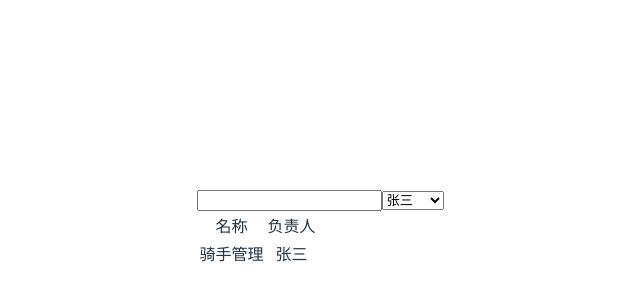
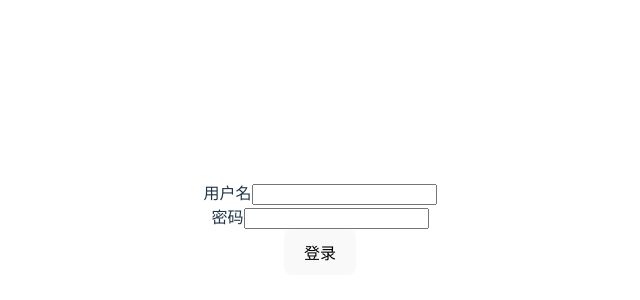
Before and after one commit to sunyfg/react-jira, a React (Vite) app: page / in a window 1280 px wide. Shown: the part 172-472 px from the top of the page, without its empty margins (320-960 px from the left). Built offline with nearby package versions, Linux system fonts and the light colour scheme; data requests are answered from the project's data file.

Commit message:
feat: add login

```diff
--- a/src/App.tsx
+++ b/src/App.tsx
@@ -1,8 +1,12 @@
-import ProjectList from "./pages/project-list";
+// import ProjectList from "./pages/project-list";
+import Login from "./pages/login";
 import "./App.css";
 
 function App() {
-  return <ProjectList />;
+  return (
+    // <ProjectList />
+    <Login />
+  );
 }
 
 export default App;
--- /dev/null
+++ b/src/pages/login/index.tsx
@@ -0,0 +1,40 @@
+import { FormEvent } from "react";
+
+const apiUrl = import.meta.env.VITE_API_URL;
+
+export default function Login() {
+  const login = (param: { username: string; password: string }) => {
+    fetch(`${apiUrl}/login`, {
+      method: "POST",
+      headers: {
+        "Content-Type": "application/json",
+      },
+      body: JSON.stringify(param),
+    }).then(async (response) => {
+      if (response.ok) {
+      }
+    });
+  };
+  const handleSubmit = (e: FormEvent<HTMLFormElement>) => {
+    e.preventDefault();
+    // TODO: handle login
+    const username = e.currentTarget.username.value;
+    const password = e.currentTarget.password.value;
+    console.log(username, password);
+    login({ username, password });
+  };
+
+  return (
+    <form onSubmit={handleSubmit}>
+      <div>
+        <label htmlFor="username">用户名</label>
+        <input type="text" id="username" />
+      </div>
+      <div>
+        <label htmlFor="password">密码</label>
+        <input type="password" id="password" />
+      </div>
+      <button type="submit">登录</button>
+    </form>
+  );
+}
```
Also changed, not shown: __json_server_mock__/middleware.js (added, +17 -0 lines), package.json (line endings or trailing spaces), 1 other file (tests, documents, lock files or other folders).
